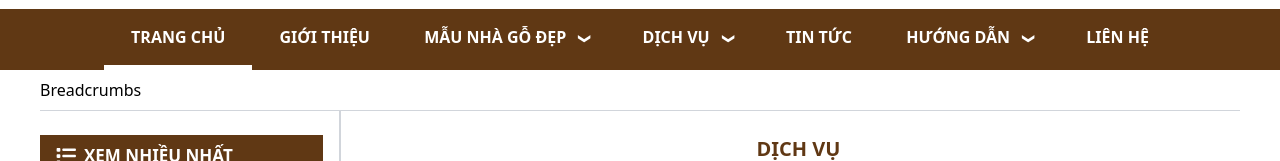
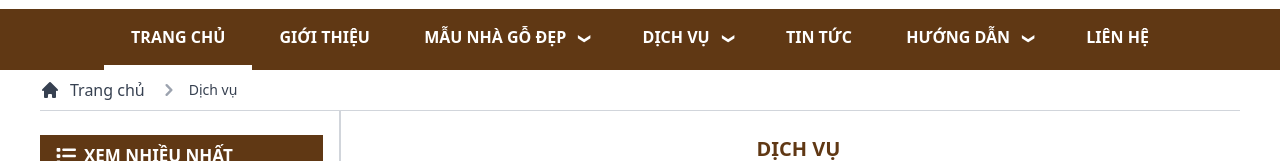
Before and after one commit to liemdang260/nhago3mien, a Next.js app in the folder client/: page /dich-vu in a window 1280 px wide. Shown: the part 227-388 px from the top of the page. Built offline with nearby package versions, Linux system fonts and the light colour scheme.

Commit message:
Add link on navbar

```diff
--- a/client/components/common/NewsWrapper.jsx
+++ b/client/components/common/NewsWrapper.jsx
@@ -1,25 +1,58 @@
-import { PageWrapper, PageItem } from "components/common/PageWrapper";
+import { PageWrapper, PageItem } from 'components/common/PageWrapper';
 import { FontAwesomeIcon } from '@fortawesome/react-fontawesome';
 import { faClock, faEye } from '@fortawesome/free-regular-svg-icons';
-import { faList, } from '@fortawesome/free-solid-svg-icons';
-import Link from "next/link";
-import Image from "next/image";
+import { faList } from '@fortawesome/free-solid-svg-icons';
+import Link from 'next/link';
+import Image from 'next/image';
 import Category from './SideBar/Category';
 import Support from './SideBar/Support';
 import Contact from './SideBar/Contact';
-import ArticleInsights from './ArticleInsights'
-import Tooltip from "./Tooltip";
+import ArticleInsights from './ArticleInsights';
+import Breadcrumb from './SideBar/Breadcrumb';
+import Tooltip from './Tooltip';
 
 const mostViewedNews = [
-    { id: 1, title: 'Mẫu nhà gỗ đẹp', imgLink: 'https://nhagoanphu.com/image/cache/catalog/mau-nha-go/nha-tho-tu-duong/NTD-01/nha-tu-duong-2-400x300.jpg', createAt: '16/10/2018', views: 16903 },
-    { id: 2, title: 'Nhà gỗ anphuco', imgLink: 'https://nhagoanphu.com/image/cache/catalog/mau-nha-go/Nha-go-hien-dai/NGHD-12/nha-vuon-bang-go-3-400x300.jpg', createAt: '18/10/2018', views: 15309 },
-    { id: 3, title: 'Bản vẽ thiết kế nhà gỗ lục giác', imgLink: 'https://nhagoanphu.com/image/cache/catalog/mau-nha-go/nha-tho-tu-duong/NTD-01/nha-tu-duong-2-400x300.jpg', createAt: '16/10/2018', views: 16903 },
-    { id: 4, title: 'Đặc điểm chung của nhà gỗ lục giác', imgLink: 'https://nhagoanphu.com/image/cache/catalog/mau-nha-go/nha-tho-tu-duong/NTD-01/nha-tu-duong-2-400x300.jpg', createAt: '16/10/2018', views: 16903 },
     {
-        id: 5, title: 'Báo giá thiết kế nhà thờ họ',
-        imgLink: 'https://nhagoanphu.com/image/cache/catalog/mau-nha-go/nha-tho-tu-duong/NTD-01/nha-tu-duong-2-400x300.jpg', createAt: '16/10/2018', views: 16903
+        id: 1,
+        title: 'Mẫu nhà gỗ đẹp',
+        imgLink:
+            'https://nhagoanphu.com/image/cache/catalog/mau-nha-go/nha-tho-tu-duong/NTD-01/nha-tu-duong-2-400x300.jpg',
+        createAt: '16/10/2018',
+        views: 16903,
     },
-]
+    {
+        id: 2,
+        title: 'Nhà gỗ anphuco',
+        imgLink:
+            'https://nhagoanphu.com/image/cache/catalog/mau-nha-go/Nha-go-hien-dai/NGHD-12/nha-vuon-bang-go-3-400x300.jpg',
+        createAt: '18/10/2018',
+        views: 15309,
+    },
+    {
+        id: 3,
+        title: 'Bản vẽ thiết kế nhà gỗ lục giác',
+        imgLink:
+            'https://nhagoanphu.com/image/cache/catalog/mau-nha-go/nha-tho-tu-duong/NTD-01/nha-tu-duong-2-400x300.jpg',
+        createAt: '16/10/2018',
+        views: 16903,
+    },
+    {
+        id: 4,
+        title: 'Đặc điểm chung của nhà gỗ lục giác',
+        imgLink:
+            'https://nhagoanphu.com/image/cache/catalog/mau-nha-go/nha-tho-tu-duong/NTD-01/nha-tu-duong-2-400x300.jpg',
+        createAt: '16/10/2018',
+        views: 16903,
+    },
+    {
+        id: 5,
+        title: 'Báo giá thiết kế nhà thờ họ',
+        imgLink:
+            'https://nhagoanphu.com/image/cache/catalog/mau-nha-go/nha-tho-tu-duong/NTD-01/nha-tu-duong-2-400x300.jpg',
+        createAt: '16/10/2018',
+        views: 16903,
+    },
+];
 
 const hotNews = [
     'Tìm hiểu về nhà rường Huế',
@@ -32,90 +65,106 @@ const hotNews = [
     'Các mẫu nhà rường được yêu thích nhất',
     'Tìm hiểu về nhà rường',
     'Cách mua nhà gỗ bát giác giá rẻ',
-]
+];
 export const HotViewedItem = ({ item }) => {
     return (
         <Tooltip title={item}>
             <Link href={'#'}>
-                <a className="flex px-3 py-2 border-b-[1px] border-gray-200 text-sm">
+                <a className='flex px-3 py-2 border-b-[1px] border-gray-200 text-sm'>
                     {item}
                 </a>
             </Link>
         </Tooltip>
-    )
-}
+    );
+};
 
 export const MostViewedItem = ({ item }) => {
     return (
         <Tooltip title={item.title}>
             <Link href={'#'}>
-                <a className="flex px-3 py-2 border-b-[1px] border-gray-200">
-                    <Image src={item.imgLink} alt="Hinh anh tin tuc 1" width={60} height={45} objectFit="contain" />
-                    <div className="ml-3 w-8/12">
-                        <p className="text-sm mb-1 truncate">{item.title}</p>
-                        <p className="text-[0.8rem] text-gray-500">
-                            <ArticleInsights data={item.createAt} icon={faClock} />
+                <a className='flex px-3 py-2 border-b-[1px] border-gray-200'>
+                    <Image
+                        src={item.imgLink}
+                        alt='Hinh anh tin tuc 1'
+                        width={60}
+                        height={45}
+                        objectFit='contain'
+                    />
+                    <div className='ml-3 w-8/12'>
+                        <p className='text-sm mb-1 truncate'>{item.title}</p>
+                        <p className='text-[0.8rem] text-gray-500'>
+                            <ArticleInsights
+                                data={item.createAt}
+                                icon={faClock}
+                            />
                             <ArticleInsights data={item.views} icon={faEye} />
                         </p>
                     </div>
                 </a>
             </Link>
         </Tooltip>
-    )
-}
+    );
+};
 
 export const ViewList = ({ title, children }) => {
     return (
-        <div className="mt-4">
-            <div className="flex items-center bg-primary-color text-white py-2 px-4 font-semibold">
+        <div className='mt-4'>
+            <div className='flex items-center bg-primary-color text-white py-2 px-4 font-semibold'>
                 <FontAwesomeIcon icon={faList} size='lg' />
-                <p className="ml-2 text-[17px]">{title}</p>
+                <p className='ml-2 text-[17px]'>{title}</p>
             </div>
             {children}
         </div>
-    )
-}
+    );
+};
 
 export const NewsSidebar = () => {
     return (
         <div>
-            <ViewList title={"XEM NHIỀU NHẤT"}>
-                <ul className="border-[1px] border-gray-300">
-                    {
-                        mostViewedNews && mostViewedNews.map((item, index) => (
-                            <li key={index}><MostViewedItem item={item} /></li>
-                        ))
-                    }
+            <ViewList title={'XEM NHIỀU NHẤT'}>
+                <ul className='border-[1px] border-gray-300'>
+                    {mostViewedNews &&
+                        mostViewedNews.map((item, index) => (
+                            <li key={index}>
+                                <MostViewedItem item={item} />
+                            </li>
+                        ))}
                 </ul>
             </ViewList>
-            <ViewList title={"TIN MỚI NHẤT"}>
-                <ul className="border-[1px] border-gray-300">
-                    {
-                        hotNews && hotNews.map((item, index) => (
-                            <li key={index}><HotViewedItem item={item} /></li>
-                        ))
-                    }
+            <ViewList title={'TIN MỚI NHẤT'}>
+                <ul className='border-[1px] border-gray-300'>
+                    {hotNews &&
+                        hotNews.map((item, index) => (
+                            <li key={index}>
+                                <HotViewedItem item={item} />
+                            </li>
+                        ))}
                 </ul>
             </ViewList>
             <Category />
             <Support />
             <Contact />
         </div>
-    )
-
+    );
 };
 
-const NewsWrapper = ({ children }) => {
+const NewsWrapper = ({ children, pathname }) => {
     return (
         <PageWrapper>
-            <PageItem>Breadcrumbs</PageItem>
+            <PageItem>
+                <Breadcrumb
+                    location={[
+                        { title: 'Trang chủ', link: '/' },
+                        { title: 'Dịch vụ', link: '/dich-vu' },
+                    ]}
+                />
+            </PageItem>
             <PageItem>
                 <NewsSidebar />
             </PageItem>
             <PageItem>{children}</PageItem>
         </PageWrapper>
-    )
-
+    );
 };
 
 export default NewsWrapper;
--- a/client/components/common/header.jsx
+++ b/client/components/common/header.jsx
@@ -1,4 +1,5 @@
 import Image from 'next/image';
+import Link from 'next/link';
 import styles from 'styles/Header.module.css';
 import { FontAwesomeIcon } from '@fortawesome/react-fontawesome';
 import { faPhone, faMagnifyingGlass } from '@fortawesome/free-solid-svg-icons';
@@ -7,29 +8,83 @@ import { useState } from 'react';
 const navTitle = [
     { link: '/', title: 'TRANG CHỦ', isDropdown: false },
     { link: '/gioi-thieu', title: 'GIỚI THIỆU', isDropdown: false },
-    { link: '/mau-nha', title: 'MẪU NHÀ GỖ ĐẸP', isDropdown: true, dropDownContent: ['NHÀ TỪ ĐƯỜNG', 'NHÀ GỖ HIỆN ĐẠI', 'NHÀ SÀN GỖ (DÂN TỘC)', 'NHÀ CỔ TRUYỀN', 'NHÀ LỤC GIÁC'] },
-    { link: '/dich-vu', title: 'DỊCH VỤ', isDropdown: true, dropDownContent: ['THIẾT KẾ VÀ THI CÔNG NHÀ GỖ', 'THIẾT KẾ, THI CÔNG NỘI THẤT', 'THIẾT KẾ, THI CÔNG KHÔNG GIAN THỜ', 'CUNG CẤP ĐỒ GỖ THÀNH PHẨM'] },
+    {
+        link: '/mau-nha',
+        title: 'MẪU NHÀ GỖ ĐẸP',
+        isDropdown: true,
+        dropDownContent: [
+            { title: 'NHÀ TỪ ĐƯỜNG', link: '/mau-nha/mau-nha-tu-duong' },
+            { title: 'NHÀ GỖ HIỆN ĐẠI', link: '/mau-nha/mau-nha-hien-dai' },
+            { title: 'NHÀ SÀN GỖ (DÂN TỘC)', link: '/mau-nha/mau-nha-san' },
+            { title: 'NHÀ CỔ TRUYỀN', link: '/mau-nha/mau-nha-co-truyen' },
+            { title: 'NHÀ LỤC GIÁC', link: '/mau-nha/mau-nha-luc-giac' },
+        ],
+    },
+    {
+        link: '/dich-vu',
+        title: 'DỊCH VỤ',
+        isDropdown: true,
+        dropDownContent: [
+            {
+                title: 'THIẾT KẾ VÀ THI CÔNG NHÀ GỖ',
+                link: '/dich-vu/thiet-ke-va-thi-cong-nha-go',
+            },
+            {
+                title: 'THIẾT KẾ, THI CÔNG NỘI THẤT',
+                link: '/dich-vu/thiet-ke-va-thi-cong-noi-that',
+            },
+            {
+                title: 'THIẾT KẾ, THI CÔNG KHÔNG GIAN THỜ',
+                link: '/dich-vu/thiet-ke-va-thi-cong-khong-gian-tho',
+            },
+            {
+                title: 'CUNG CẤP ĐỒ GỖ THÀNH PHẨM',
+                link: '/dich-vu/cung-cap-do-go-thanh-pham',
+            },
+        ],
+    },
     { link: '/tin-tuc', title: 'TIN TỨC', isDropdown: false },
-    { link: '/huong-dan', title: 'HƯỚNG DẪN', isDropdown: true, dropDownContent: ['HƯỚNG DẪN THANH TOÁN', 'HƯỚNG DẪN ĐẶT HÀNG'] },
+    {
+        link: '/huong-dan',
+        title: 'HƯỚNG DẪN',
+        isDropdown: true,
+        dropDownContent: [
+            {
+                title: 'HƯỚNG DẪN THANH TOÁN',
+                link: '/huong-dan/huong-dan-thanh-toan',
+            },
+            {
+                title: 'HƯỚNG DẪN ĐẶT HÀNG',
+                link: '/huong-dan/huong-dan-dat-hang',
+            },
+        ],
+    },
     { link: '/lien-he', title: 'LIÊN HỆ', isDropdown: false },
-]
+];
 export default function Header() {
     const [index, setIndex] = useState(0);
     return (
         <header>
-            <div className="bg-[#6D594C] text-white py-2">
-                <div className="container flex justify-between px-16 font-medium">
-                    <p className="text-[13px]">CHÀO MỪNG QUÝ KHÁCH ĐẾN VỚI: NHAGO3MIEN.VN</p>
+            <div className='bg-[#6D594C] text-white py-2'>
+                <div className='container flex justify-between px-16 font-medium'>
+                    <p className='text-[13px]'>
+                        CHÀO MỪNG QUÝ KHÁCH ĐẾN VỚI: NHAGO3MIEN.VN
+                    </p>
                     <p>
-                        <a href="tel:0932.112.365">0932.112.365</a> -&nbsp;
-                        <a href="tel:1900.55.88.05">1900.55.88.05</a> -&nbsp;
-                        <a href="tel:0909.377.365">0909.377.365</a>
+                        <a href='tel:0932.112.365'>0932.112.365</a> -&nbsp;
+                        <a href='tel:1900.55.88.05'>1900.55.88.05</a> -&nbsp;
+                        <a href='tel:0909.377.365'>0909.377.365</a>
                     </p>
                 </div>
             </div>
             <div className='container px-8 py-6 grid grid-cols-12 gap-4'>
                 <div className='col-span-5'>
-                    <Image src="https://nhagoanphu.com/image/catalog/logo/Nha-go-An-Phu_03.png" alt="logo" width={189} height={107} />
+                    <Image
+                        src='https://nhagoanphu.com/image/catalog/logo/Nha-go-An-Phu_03.png'
+                        alt='logo'
+                        width={189}
+                        height={107}
+                    />
                 </div>
                 <div className='col-span-2 px-3'>
                     <div className='border-[3px] border-primary-color rounded-3xl p-[5px]'>
@@ -37,18 +92,33 @@ export default function Header() {
                             <li className='h-9 w-9 border-2 border-white rounded-full text-center leading-8'>
                                 <FontAwesomeIcon icon={faPhone} />
                             </li>
-                            <li className='font-semibold'><a href='tel:0932.112.365'>0932.112.365</a></li>
-                            <li className='font-semibold'><a href='tel:1900.55.88.05'>1900.55.88.05</a></li>
-                            <li className='font-semibold'><a href='tel:0909.377.365'>0909.377.365</a></li>
+                            <li className='font-semibold'>
+                                <a href='tel:0932.112.365'>0932.112.365</a>
+                            </li>
+                            <li className='font-semibold'>
+                                <a href='tel:1900.55.88.05'>1900.55.88.05</a>
+                            </li>
+                            <li className='font-semibold'>
+                                <a href='tel:0909.377.365'>0909.377.365</a>
+                            </li>
                         </ul>
                     </div>
                 </div>
                 <div className='col-span-5 flex flex-col ml-auto'>
                     <div className='mb-2'>
-                        <Image src="https://nhagoanphu.com/image/slogan_anphu.png" alt="slogan" width={381} height={66} />
+                        <Image
+                            src='https://nhagoanphu.com/image/slogan_anphu.png'
+                            alt='slogan'
+                            width={381}
+                            height={66}
+                        />
                     </div>
-                    <div className="flex bg-primary-color px-4 py-2 rounded-md">
-                        <input className='bg-primary-color text-white outline-0 text-sm grow' type="text" placeholder='Tìm kiếm' />
+                    <div className='flex bg-primary-color px-4 py-2 rounded-md'>
+                        <input
+                            className='bg-primary-color text-white outline-0 text-sm grow'
+                            type='text'
+                            placeholder='Tìm kiếm'
+                        />
                         <button className='bg-primary-color text-white rounded-r-md'>
                             <FontAwesomeIcon icon={faMagnifyingGlass} />
                         </button>
@@ -57,28 +127,52 @@ export default function Header() {
             </div>
             <nav className='bg-primary-color'>
                 <ul className='flex container text-white px-16'>
-                    {
-                        navTitle && navTitle.map((title, i) => (
-                            <li key={i} className={`group grow relative hover:border-b-[5px] hover:border-white hover:bg-[#3B2414] transition ease-in-out duration-200 ${index === i ? styles.active : ''} `}>
-                                <a className={`py-4 w-full text-center inline-block font-semibold`} href="#">{title.title}
-                                    {
-                                        title.isDropdown &&
-                                        <p className='inline-block ml-3 text-xs -rotate-90'>&#10094;</p>
-                                    }
-                                </a>
-                                {
-                                    title.isDropdown && <ul className='absolute z-10 w-auto whitespace-nowrap bg-primary-color mt-1 hidden group-hover:block'>
-                                        {
-                                            title.dropDownContent && title.dropDownContent.map((item, index) => (
-                                                <li key={index}><a href="#" className='block px-6 py-2 hover:bg-[#3B2414]'>{item}</a></li>
-                                            ))
-                                        }
-                                        <li><a href="#" className='block px-6 py-3 hover:bg-[#3B2414] text-[0.8rem] border-t-2 border-slate-100 font-medium'>XEM TẤT CẢ {title.title}</a></li>
+                    {navTitle &&
+                        navTitle.map((title, i) => (
+                            <li
+                                key={i}
+                                className={`group grow relative hover:border-b-[5px] hover:border-white hover:bg-[#3B2414] transition ease-in-out duration-200 ${
+                                    index === i ? styles.active : ''
+                                } `}
+                            >
+                                <Link href={title.link}>
+                                    <a
+                                        className={`py-4 w-full text-center inline-block font-semibold`}
+                                    >
+                                        {title.title}
+                                        {title.isDropdown && (
+                                            <p className='inline-block ml-3 text-xs -rotate-90'>
+                                                &#10094;
+                                            </p>
+                                        )}
+                                    </a>
+                                </Link>
+                                {title.isDropdown && (
+                                    <ul className='absolute z-10 w-auto whitespace-nowrap bg-primary-color mt-1 hidden group-hover:block'>
+                                        {title.dropDownContent &&
+                                            title.dropDownContent.map(
+                                                (item, index) => (
+                                                    <li key={index}>
+                                                        <Link href={item.link}>
+                                                            <a className='block px-6 py-2 hover:bg-[#3B2414]'>
+                                                                {item.title}
+                                                            </a>
+                                                        </Link>
+                                                    </li>
+                                                ),
+                                            )}
+                                        <li>
+                                            <a
+                                                href='#'
+                                                className='block px-6 py-3 hover:bg-[#3B2414] text-[0.8rem] border-t-2 border-slate-100 font-medium'
+                                            >
+                                                XEM TẤT CẢ {title.title}
+                                            </a>
+                                        </li>
                                     </ul>
-                                }
+                                )}
                             </li>
-                        ))
-                    }
+                        ))}
                 </ul>
             </nav>
         </header>
--- a/client/pages/dich-vu/index.jsx
+++ b/client/pages/dich-vu/index.jsx
@@ -1,27 +1,79 @@
-import NewsWrapper from "components/common/NewsWrapper";
-import NewsCard from "components/common/NewsCard";
-
+import NewsWrapper from 'components/common/NewsWrapper';
+import NewsCard from 'components/common/NewsCard';
+import { useRouter } from 'next/router';
 
 const data = [
-  { id: 1, title: 'Thiết kế và thi công nhà gỗ', imgLink: "https://nhagoanphu.com/image/cache/catalog/mau-nha-go/nha-tho-tu-duong/NTD-02/nha-tu-duong-2.4-350x250.JPG", views: 7144, createAt: "07/09/2022", tag: 'Dịch vụ', description: 'Bạn đang ấp ủ ước mơ về một ngôi nhà đẹp, bạn đang loay hoay tìm một đơn vị có thể giúp bạn hiện thực hóa những giấc mơ? Hãy liên hệ nhà gỗ Ba Miền ( Hệ thống nội thất Anphuco ),..' },
-  { id: 2, title: 'Thiết kế và thi công không gian thờ', imgLink: "https://nhagoanphu.com/image/cache/catalog/mau-nha-go/nha-tho-tu-duong/NTD-02/nha-tu-duong-2.4-350x250.JPG", views: 7144, createAt: "07/09/2022", tag: 'Dịch vụ', description: 'Trong văn hóa tín ngưỡng của người Việt, thờ cúng tổ tiên có vai trò đặt biệt quan trọng. Chúng ta khi hiểu được rằng mình từ đâu mà ra, mình nhờ ai mà có, mình sống vì mục đích gì thì khả năng sống và làm việc càng trở nên mạnh mẽ!..' },
-  { id: 3, title: 'Cung cấp đồ gỗ thành phẩm', imgLink: "https://nhagoanphu.com/image/cache/catalog/mau-nha-go/nha-tho-tu-duong/NTD-02/nha-tu-duong-2.4-350x250.JPG", views: 7144, createAt: "07/09/2022", tag: 'Dịch vụ', description: 'Với tôn chỉ hoạt động là “ Kiến tạo ngôi nhà Việt ! “ Nhà gỗ An Phú cam kết cung cấp các sản phẩm nội thất gỗ chất lượng cao và được chế tác từ các bàn tay thợ lành nghề được tuyển chọn kỹ càng trên khắp các làng nghề truyền thống của Việt Nam...' },
-  { id: 4, title: 'Thiết kế và thi công nội thất', imgLink: "https://nhagoanphu.com/image/cache/catalog/mau-nha-go/nha-tho-tu-duong/NTD-02/nha-tu-duong-2.4-350x250.JPG", views: 7144, createAt: "07/09/2022", tag: 'Dịch vụ', description: 'Không gian sống đóng vai trò đặc biệt quan trọng trong đời sống của mỗi gia đình, bởi vậy việc đề cao thiết kế để đạt đến sự hoàn hảo trong một công trình nội thất đòi hỏi người KTS phải thực sự nhạy bén và linh hoạt trong quá trình sáng tạo...' },
-  { id: 5, title: 'Tư vấn và thiết kế theo yêu cầu', imgLink: "https://nhagoanphu.com/image/cache/catalog/mau-nha-go/nha-tho-tu-duong/NTD-02/nha-tu-duong-2.4-350x250.JPG", views: 7144, createAt: "07/09/2022", tag: 'Dịch vụ', description: 'Làm thế nào để bạn có thể sở hữu được một không gian sống thoải mái và tiện nghi? Bạn cũng sẽ muốn một ngôi nhà thể hiện được đúng cá tính, sở thích riêng và thỏa mãn được mong muốn của gia đình mình...' },
-]
+    {
+        id: 1,
+        title: 'Thiết kế và thi công nhà gỗ',
+        imgLink:
+            'https://nhagoanphu.com/image/cache/catalog/mau-nha-go/nha-tho-tu-duong/NTD-02/nha-tu-duong-2.4-350x250.JPG',
+        views: 7144,
+        createAt: '07/09/2022',
+        tag: 'Dịch vụ',
+        description:
+            'Bạn đang ấp ủ ước mơ về một ngôi nhà đẹp, bạn đang loay hoay tìm một đơn vị có thể giúp bạn hiện thực hóa những giấc mơ? Hãy liên hệ nhà gỗ Ba Miền ( Hệ thống nội thất Anphuco ),..',
+    },
+    {
+        id: 2,
+        title: 'Thiết kế và thi công không gian thờ',
+        imgLink:
+            'https://nhagoanphu.com/image/cache/catalog/mau-nha-go/nha-tho-tu-duong/NTD-02/nha-tu-duong-2.4-350x250.JPG',
+        views: 7144,
+        createAt: '07/09/2022',
+        tag: 'Dịch vụ',
+        description:
+            'Trong văn hóa tín ngưỡng của người Việt, thờ cúng tổ tiên có vai trò đặt biệt quan trọng. Chúng ta khi hiểu được rằng mình từ đâu mà ra, mình nhờ ai mà có, mình sống vì mục đích gì thì khả năng sống và làm việc càng trở nên mạnh mẽ!..',
+    },
+    {
+        id: 3,
+        title: 'Cung cấp đồ gỗ thành phẩm',
+        imgLink:
+            'https://nhagoanphu.com/image/cache/catalog/mau-nha-go/nha-tho-tu-duong/NTD-02/nha-tu-duong-2.4-350x250.JPG',
+        views: 7144,
+        createAt: '07/09/2022',
+        tag: 'Dịch vụ',
+        description:
+            'Với tôn chỉ hoạt động là “ Kiến tạo ngôi nhà Việt ! “ Nhà gỗ An Phú cam kết cung cấp các sản phẩm nội thất gỗ chất lượng cao và được chế tác từ các bàn tay thợ lành nghề được tuyển chọn kỹ càng trên khắp các làng nghề truyền thống của Việt Nam...',
+    },
+    {
+        id: 4,
+        title: 'Thiết kế và thi công nội thất',
+        imgLink:
+            'https://nhagoanphu.com/image/cache/catalog/mau-nha-go/nha-tho-tu-duong/NTD-02/nha-tu-duong-2.4-350x250.JPG',
+        views: 7144,
+        createAt: '07/09/2022',
+        tag: 'Dịch vụ',
+        description:
+            'Không gian sống đóng vai trò đặc biệt quan trọng trong đời sống của mỗi gia đình, bởi vậy việc đề cao thiết kế để đạt đến sự hoàn hảo trong một công trình nội thất đòi hỏi người KTS phải thực sự nhạy bén và linh hoạt trong quá trình sáng tạo...',
+    },
+    {
+        id: 5,
+        title: 'Tư vấn và thiết kế theo yêu cầu',
+        imgLink:
+            'https://nhagoanphu.com/image/cache/catalog/mau-nha-go/nha-tho-tu-duong/NTD-02/nha-tu-duong-2.4-350x250.JPG',
+        views: 7144,
+        createAt: '07/09/2022',
+        tag: 'Dịch vụ',
+        description:
+            'Làm thế nào để bạn có thể sở hữu được một không gian sống thoải mái và tiện nghi? Bạn cũng sẽ muốn một ngôi nhà thể hiện được đúng cá tính, sở thích riêng và thỏa mãn được mong muốn của gia đình mình...',
+    },
+];
 const AllServices = () => {
-  return (
-    <NewsWrapper>
-      <p className="text-primary-color font-bold text-xl text-center p-4 ">DỊCH VỤ</p>
-      <div className="flex flex-wrap">
-        {
-          data && data.map((item, index) => (
-            <NewsCard key={index} item={item} />
-          ))
-        }
-      </div>
-    </NewsWrapper>
-  )
+    const { pathname } = useRouter();
+    return (
+        <NewsWrapper pathname={pathname}>
+            <p className='text-primary-color font-bold text-xl text-center p-4 '>
+                DỊCH VỤ
+            </p>
+            <div className='flex flex-wrap'>
+                {data &&
+                    data.map((item, index) => (
+                        <NewsCard key={index} item={item} />
+                    ))}
+            </div>
+        </NewsWrapper>
+    );
 };
 
 export default AllServices;
```
Also changed, not shown: client/components/common/NewsCard.jsx (+21 -10 lines), client/components/home/Services.jsx (+45 -43 lines), client/pages/_app.js (+6 -9 lines), client/.prettierrc.json (added), 1 other file (tests, documents, lock files or other folders).
